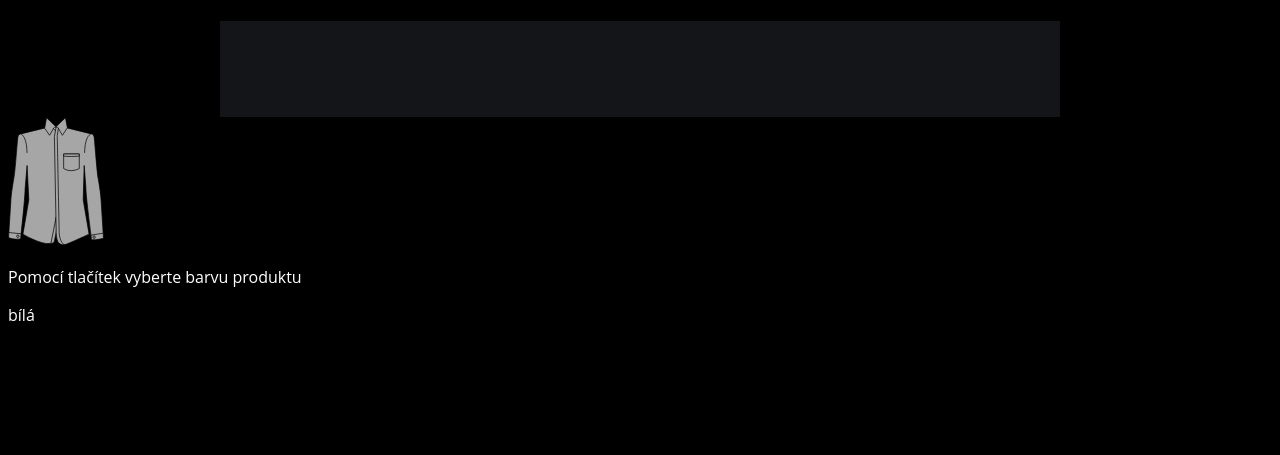
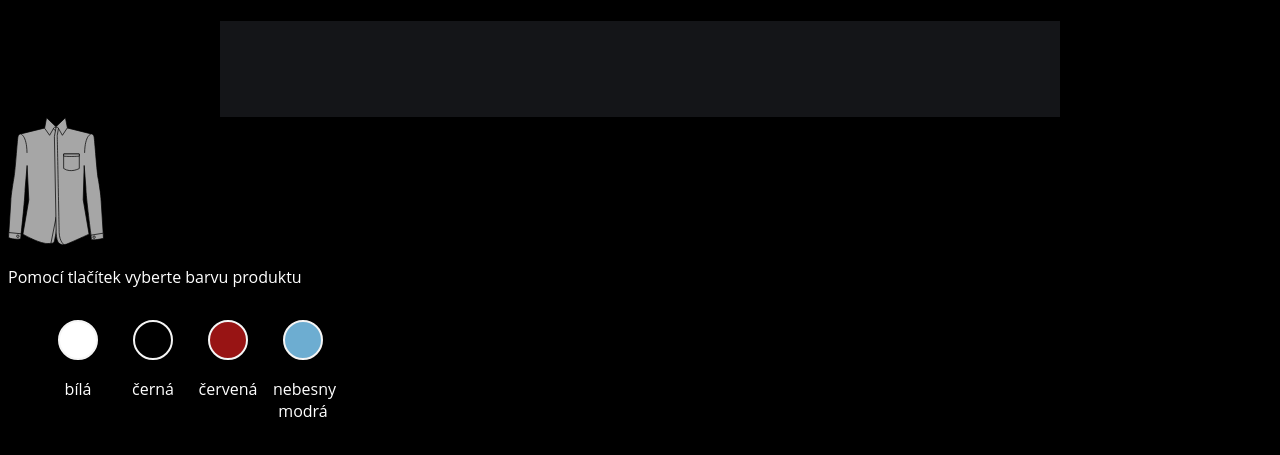
Before and after one commit to olena-ho/cviceni-panske-obleky, a plain HTML site: page index.html in a window 1280 px wide. Shown: the part 267-722 px from the top of the page. Drawn offline with Linux system fonts and the light colour scheme; a web font is replaced by a local one.

Commit message:
buttons (Я думаю, що можна було застилізувати простіше, менше давати всього в HTML, але вже очі закриваються, завтра, можливо, трохи перероблю)

```diff
--- a/index.html
+++ b/index.html
@@ -67,8 +67,32 @@
         <p>Pomocí tlačítek vyberte barvu produktu</p>
         <div class="choose-colors">
           <div class="color-option">
-            <div class="color-option__box"></div>
-            <p class="color-option__name">bílá</p>
+            <div class="color-option__box">
+              <ul class="button-list">
+                <li class="color-option__list">
+                  <button class="color-option__button" style="background-color: white"></button>
+                  <div class="color-option__text"><p class="color-option__name">bílá</p>
+                  </div>
+
+                </li>
+              <li class="color-option__list">
+                <button class="color-option__button" style="background-color: black"></button>
+                <div class="color-option__text"><p class="color-option__name">černá</p>
+                </div>
+              </li>
+              <li class="color-option__list">
+                <button class="color-option__button" style="background-color: rgb(152, 20, 20)" ></button>
+                <div class="color-option__text"><p class="color-option__name">červená</p>
+                </div>
+              </li>
+              <li class="color-option__list">
+                <button class="color-option__button" style="background-color: rgb(109, 173, 209)" ></button>
+                <div class="color-option__text"><p class="color-option__name">nebesny modrá</p>
+                </div>
+              </li>
+            </ul>
+              </div>
+
           </div>
         </div>
       </div>
--- a/index.js
+++ b/index.js
@@ -1 +1 @@
-console.log('funguju');
+// Color of t-shirt
--- a/style.css
+++ b/style.css
@@ -18,6 +18,10 @@ html {
 body {
   background-color: black;
   color: white;
+}
+
+ul {
+  list-style: none;
 }
 
 .container {
@@ -60,3 +64,38 @@ h1.site-title span {
   stroke: #000;
   stroke-width: 2;
 }
+
+.product__colors {
+  align-items: center;
+}
+
+.color-option__box {
+  display: flex;
+ gap: 15px;
+}
+
+.button-list {
+  display: flex;
+}
+
+.color-option__list {
+  text-align: center;
+  margin-right: 15px;
+}
+
+.color-option__button {
+  width: 40px;
+  height: 40px;
+  border: 2px solid whitesmoke;
+  border-radius: 40px;
+}
+
+.color-option__text {
+  display: flex;
+  align-items: center;
+  text-align: center;
+}
+
+.color-option__name {
+  width: 60px;
+}
```
